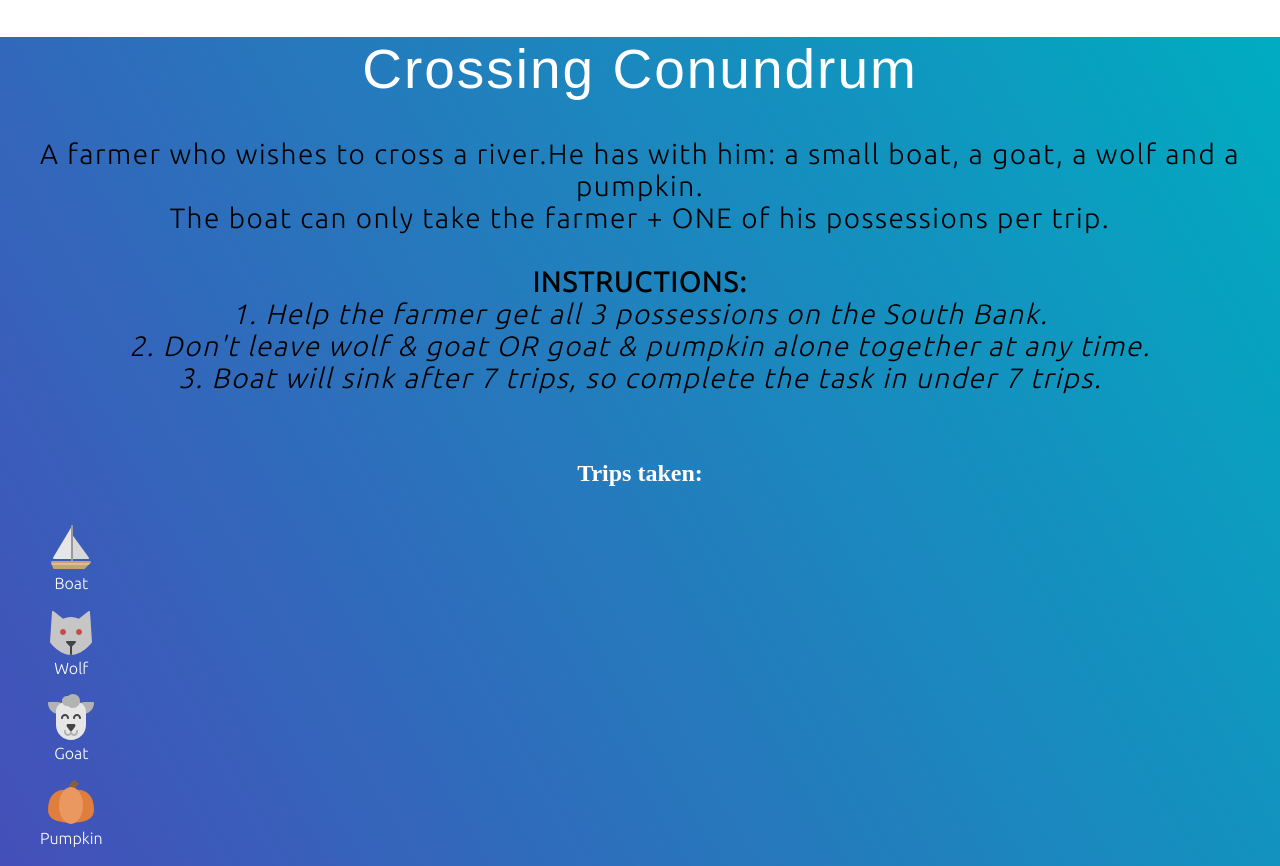
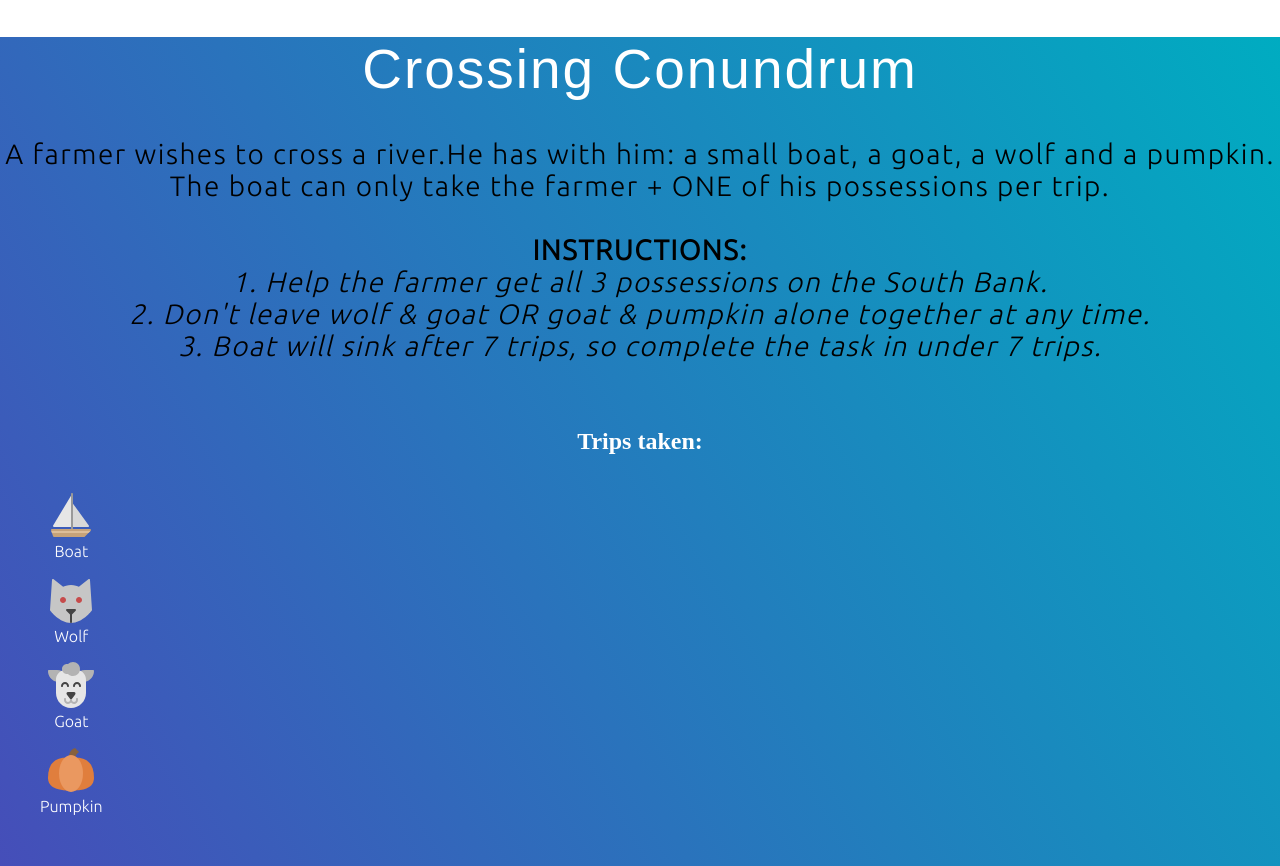
Before and after one commit to ahmedhomar/ahmeds-game, a website: page index.html in a window 1280 px wide. Shown: the top 866 px of the page. Drawn offline with nearby package versions, Linux system fonts and the light colour scheme.

Commit message:
fixed typos

```diff
--- a/index.html
+++ b/index.html
@@ -14,7 +14,7 @@
       <div>
         <h1>Crossing Conundrum</h1>
         <p>
-          A farmer who wishes to cross a river.He has with him: a small boat, a
+          A farmer wishes to cross a river.He has with him: a small boat, a
           goat, a wolf and a pumpkin.<br />
           The boat can only take the farmer + ONE of his possessions per
           trip.<br />
```
